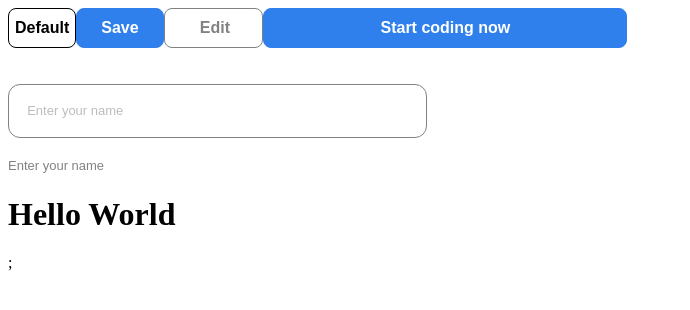
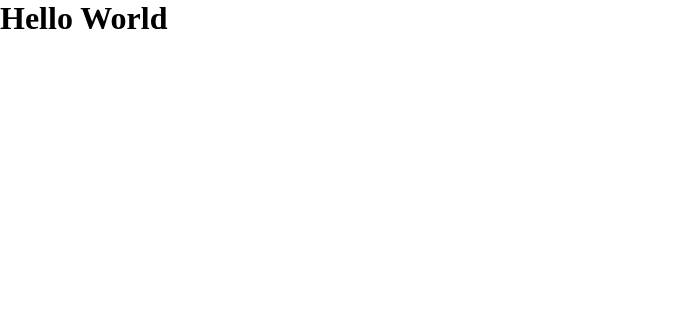
Before and after one commit to RocTanweer/authentication-system-frontend, a React (Create React App) app: page / in a window 1280 px wide. Shown: the top 310 px of the page, without its empty margins (0-690 px from the left). Built offline with nearby package versions, Linux system fonts and the light colour scheme.

Commit message:
ADD: Global styles

```diff
--- a/src/component/App.js
+++ b/src/component/App.js
@@ -1,32 +1,10 @@
 import React from "react";
-import Input from "../component/input/Input";
-import Button from "../component/button/Button";
 
 function App() {
-  const handleClick = (e) => console.log(e.target);
   return (
-    <div>
-      <div>
-        <Button onClick={handleClick}>Default</Button>
-        <Button primary sm onClick={handleClick}>
-          Save
-        </Button>
-        <Button neutral md onClick={handleClick}>
-          Edit
-        </Button>
-        <Button primary block onClick={handleClick}>
-          Start coding now
-        </Button>
-        <br />
-        <br />
-        <br />
-        <Input placeholder="Enter your name" />
-        <br />
-        <br />
-        <Input small placeholder="Enter your name" />
-        <h1>Hello World</h1>;
-      </div>
-    </div>
+    <main>
+      <h1>Hello World</h1>
+    </main>
   );
 }
 
--- a/src/index.js
+++ b/src/index.js
@@ -1,9 +1,11 @@
 import React from "react";
 import ReactDOM from "react-dom";
 import App from "./component/App";
+import GlobalStyles from "./store/GlobalStyles.styled";
 
 ReactDOM.render(
   <React.StrictMode>
+    <GlobalStyles />
     <App />
   </React.StrictMode>,
   document.getElementById("root")
--- /dev/null
+++ b/src/store/GlobalStyles.styled.js
@@ -0,0 +1,25 @@
+import { createGlobalStyle } from "styled-components";
+
+export default createGlobalStyle`
+    html{
+        font-size:100%;
+    }
+    *,*::before, *::after{
+        margin: 0;
+        padding: 0;
+        box-sizing:border-box;
+    }
+
+    body {
+        width: 100%;
+        min-height: 100vh;
+        margin: 0;
+        padding: 0;
+    }
+
+    #root {
+        width: 100%;
+        height: 100%;
+        background-color: #ffffff;
+    }
+`;
```
